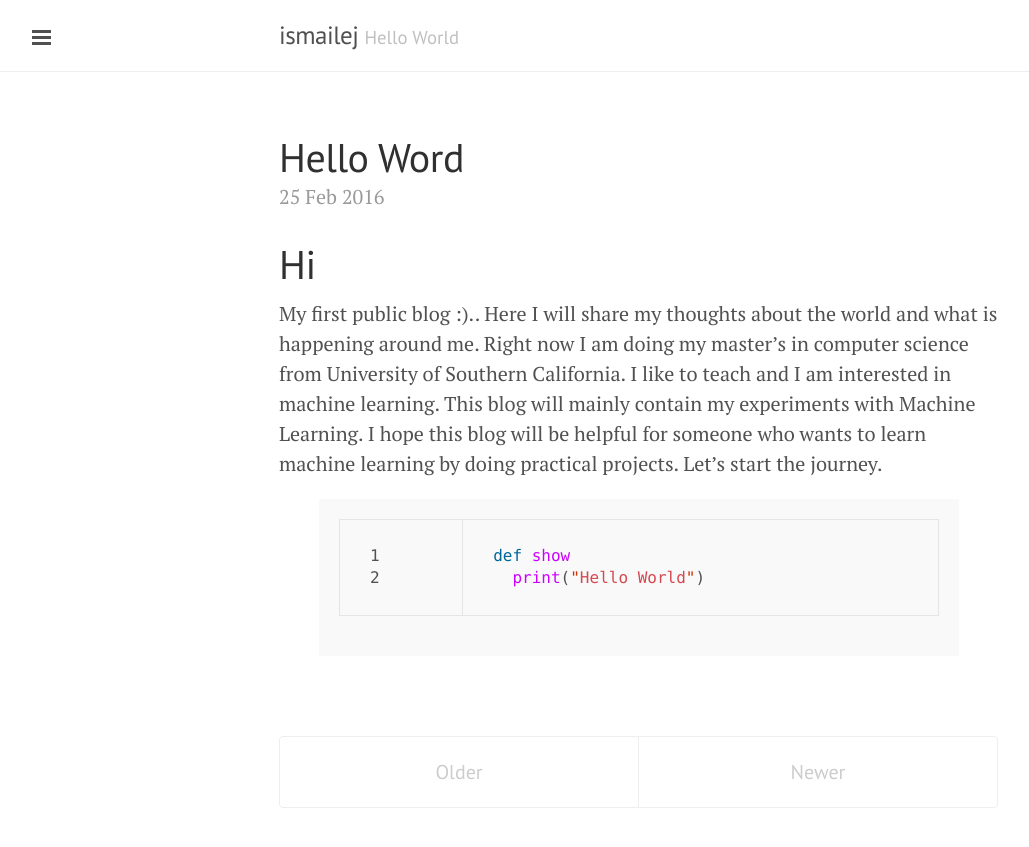
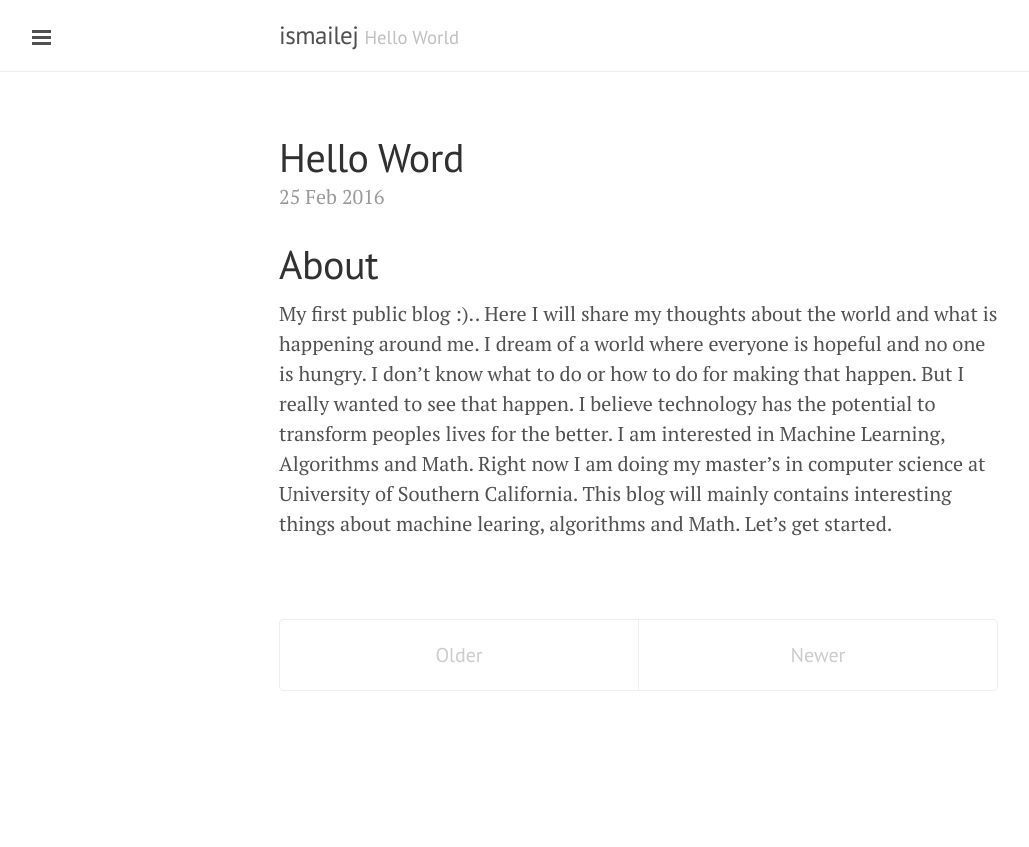
Before and after one commit to ismailej/ismailej.github.io, a Jekyll site: the page built from index.html, in a window 1280 px wide. Shown: the top 847 px of the page, without its empty margins (1-1030 px from the left). Built offline with Jekyll 4.4.1, drawn with Linux system fonts in a browser that asks for light colours; the list of posts is cut into pages by our own code.

Commit message:
Update 2016-02-25-hello-word.markdown

```diff
--- a/_posts/2016-02-25-hello-word.markdown
+++ b/_posts/2016-02-25-hello-word.markdown
@@ -1,8 +1,2 @@
-# Hi
-My first public blog :).. Here I will share my thoughts about the world and what is happening around me. Right now I am doing my master's in computer science from University of Southern California. I like to teach and I am interested in machine learning. This blog will mainly contain my experiments with Machine Learning. I hope this blog will be helpful for someone who wants to learn machine learning by doing practical projects. Let's start the journey.
-
-
-{% highlight python linenos %}
-def show
-  print("Hello World")
-{% endhighlight %}
+# About
+My first public blog :).. Here I will share my thoughts about the world and what is happening around me. I dream of a world where everyone is hopeful and no one is hungry. I don't know what to do or how to do for making that happen. But I really wanted to see that happen. I believe technology has the potential to transform peoples lives for the better. I am interested in Machine Learning, Algorithms and Math. Right now I am doing my master's in computer science at University of Southern California. This blog will mainly contains interesting things about machine learing, algorithms and Math. Let's get started.
```
